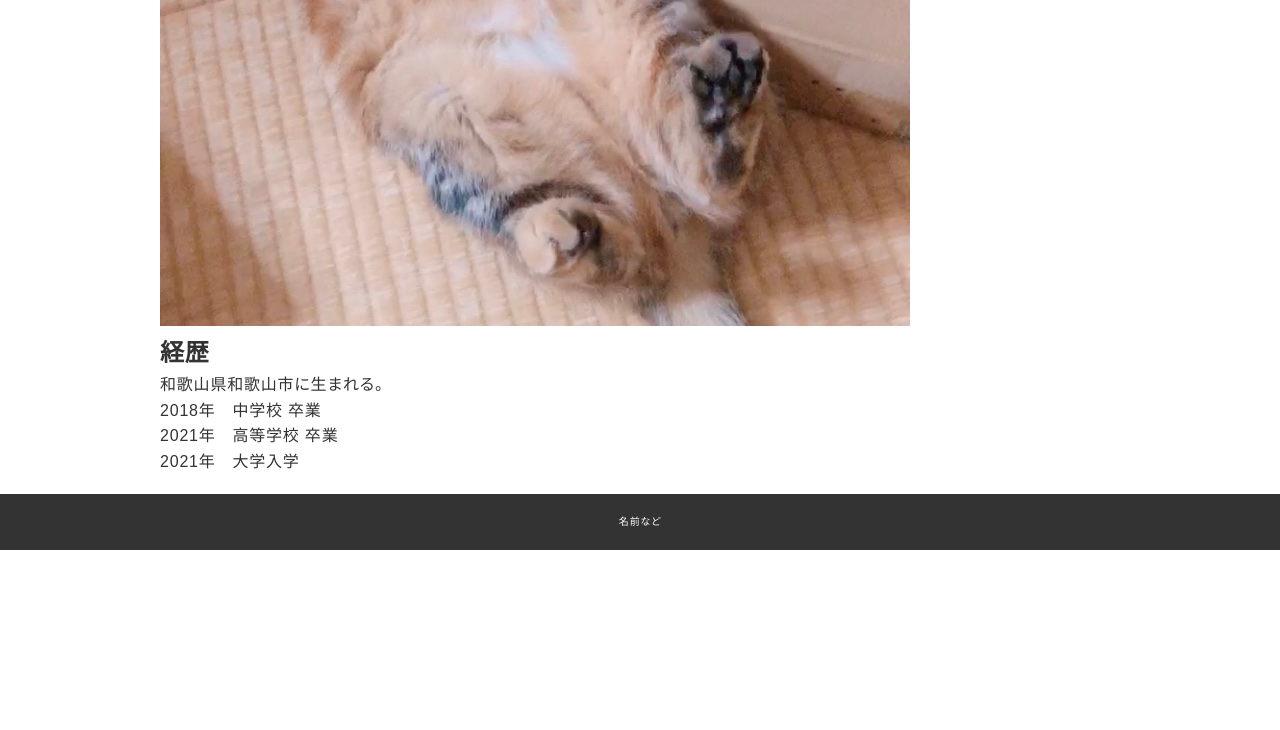
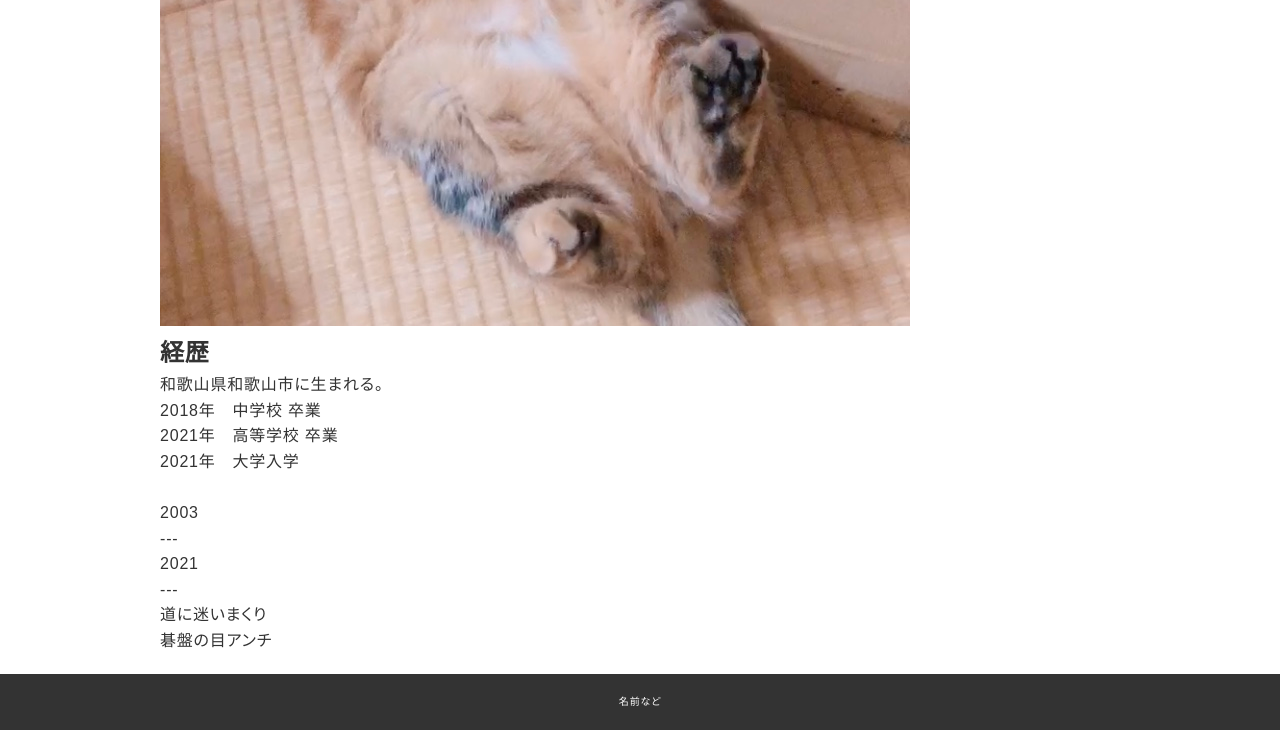
Before and after one commit to KUAD-XtechDesign/portfolio-fujimotofuuko, a plain HTML site: page cv.html in a window 1280 px wide. Shown: the part 924-1654 px from the top of the page. Before the commit the page ends 1474 px from the top, so only its background shows below. Drawn offline with Linux system fonts and the light colour scheme; files whose address does not match are found by name.

Commit message:
色々買えた

```diff
--- a/cv.html
+++ b/cv.html
@@ -13,7 +13,7 @@
   <header>
     <div class="inner">
       <p id="header_logo">
-        <a href="./index.html"><img src="./images/logo.svg" alt=""></a>
+        <a href="./index.html"><img src="rogo2.png" alt=""></a>
       </p>
       <ul id="global_menu">
         <!-- トップページとはリンクが変わるので注意 -->
@@ -45,7 +45,22 @@
               2021年　大学入学<br>
             </p>
           </div>
-        </div>
+          <br>
+        <ul is="case1" class="case">
+
+          <li>
+            <div class="year">2003</div>
+            <div class="content">---</div>
+          </li>
+
+          <li>
+            <div class="year">2021</div>
+            <div class="content">---<br>
+              道に迷いまくり<br>
+              碁盤の目アンチ<br>
+            </div>
+          </li>
+        </ul>
 
 
 
```
Also changed, not shown: index.html (+1 -1 lines), 1160.jpg (renamed from reports/1160.jpg), rogo2.png (added), 1 other file.
